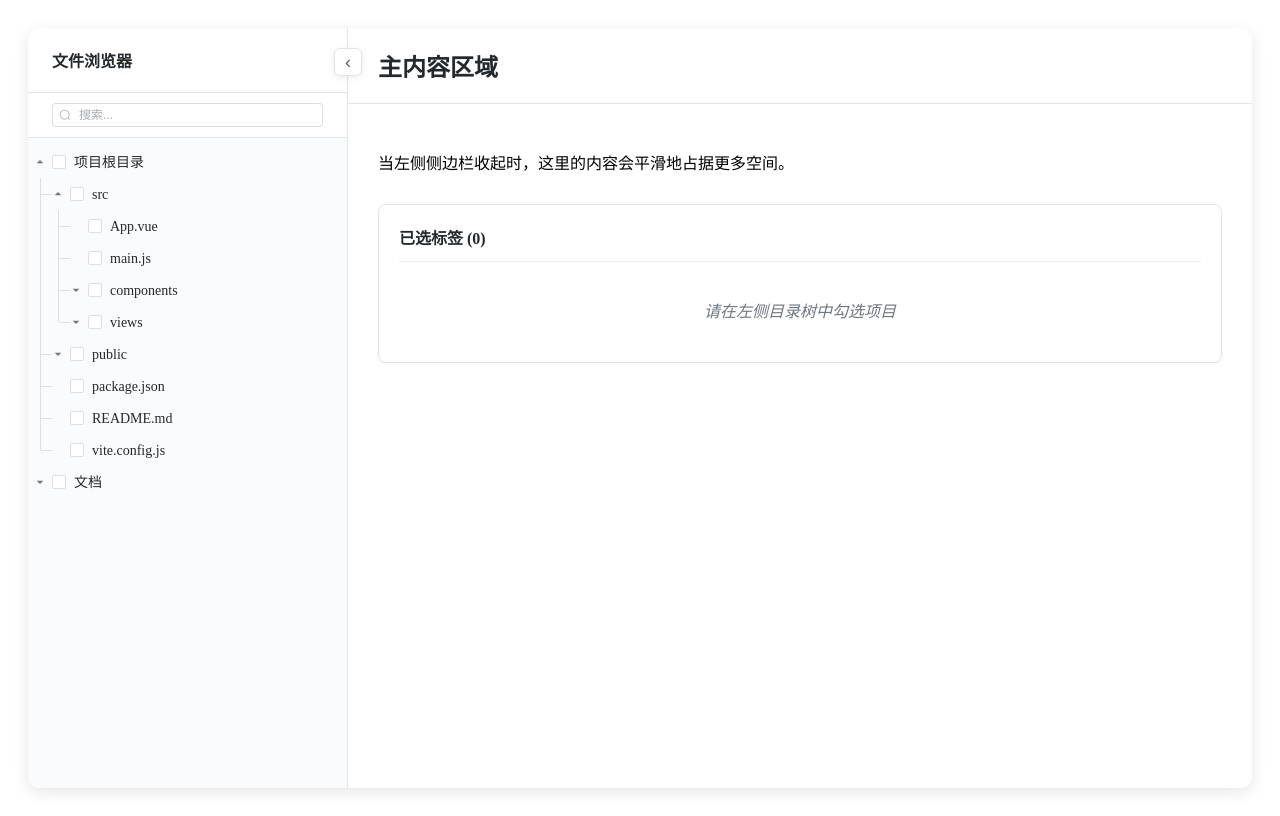
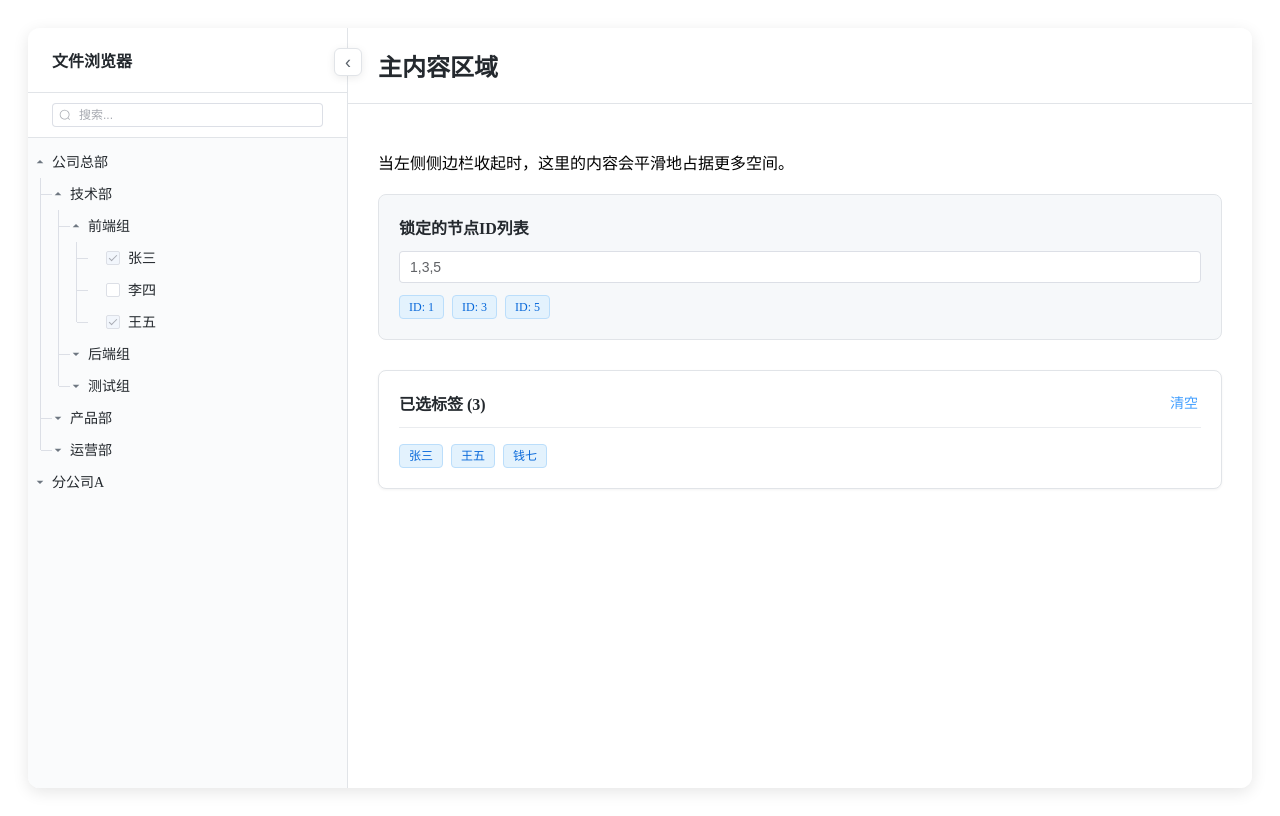
Before and after one commit to bonnbear/my-vue3-project, a Vue app: page / in a window 1280 px wide. Built offline with nearby package versions, Linux system fonts and the light colour scheme; what vue-grid-layout would draw is missing.

Commit message:
feat: 更新樹形組件，新增節點鎖定功能和已選標籤區域

```diff
--- a/src/App.vue
+++ b/src/App.vue
@@ -22,9 +22,10 @@
               <TreeNode
                 v-for="(node, index) in treeData"
                 v-show="node.visible !== false"
-                :key="node.name"
+                :key="node.id"
                 :node="node"
                 :selected-id="selectedNodeId"
+                :locked-ids="lockedIdList"
                 :level="0"
                 @node-click="handleNodeClick"
                 :is-last="index === treeData.length - 1"
@@ -55,6 +56,29 @@
             </p>
           </div>
 
+          <!-- 锁定ID列表设置区域 -->
+          <div class="locked-ids-area">
+            <div class="locked-ids-header">
+              <h3>锁定的节点ID列表</h3>
+            </div>
+            <div class="locked-ids-input">
+              <el-input
+                v-model="lockedIdsInput"
+                placeholder="输入要锁定的ID，用逗号分隔 (例如: 1,3,5)"
+                @change="updateLockedIds"
+              />
+            </div>
+            <div class="locked-ids-display" v-if="lockedIdList.length > 0">
+              <el-tag
+                v-for="id in lockedIdList"
+                :key="id"
+                class="locked-id-tag"
+              >
+                ID: {{ id }}
+              </el-tag>
+            </div>
+          </div>
+
           <!-- 穿梭框/已选标签区域 -->
           <div class="transfer-box-area">
             <div class="transfer-header">
@@ -64,8 +88,8 @@
             <div class="tags-container" v-if="checkedNodes.length > 0">
               <el-tag
                 v-for="node in checkedNodes"
-                :key="node.name"
-                closable
+                :key="node.id"
+                :closable="!lockedIdList.includes(node.id)"
                 @close="removeTag(node)"
                 class="selected-tag"
               >
@@ -84,26 +108,137 @@
 </template>
 
 <script setup>
-import { ref, reactive, computed, watch } from 'vue';
+import { ref, reactive, computed, watch, onMounted } from 'vue';
 import TreeNode from './TreeNode.vue';
 
 const isSidebarOpen = ref(true);
 const filterText = ref('');
+const lockedIdsInput = ref('1,3,5'); // 默认锁定的ID
+const lockedIdList = ref([1, 3, 5]); // 锁定的ID列表
 
+// 四層結構的樹資料，每個節點都有唯一的 id 屬性
 const treeData = reactive([
-  { name: '项目根目录', isOpen: true, checked: false, children: [
-      { name: 'src', isOpen: true, checked: false, children: [
-          { name: 'App.vue', checked: false },
-          { name: 'main.js', checked: false },
-          { name: 'components', checked: false, children: [ { name: 'Button.vue', checked: false }, { name: 'Modal.vue', checked: false }, { name: 'Card.vue', checked: false } ] },
-          { name: 'views', checked: false, children: [ { name: 'Home.vue', checked: false }, { name: 'About.vue', checked: false } ] }
-      ]},
-      { name: 'public', checked: false, children: [ { name: 'index.html', checked: false }, { name: 'favicon.ico', checked: false } ]},
-      { name: 'package.json', checked: false },
-      { name: 'README.md', checked: false },
-      { name: 'vite.config.js', checked: false }
-  ]},
-  { name: '文档', checked: false, children: [ { name: 'guide.md', checked: false }, { name: 'api.md', checked: false } ] }
+  {
+    id: 100,
+    name: '公司总部',
+    isOpen: true,
+    checked: false,
+    children: [
+      {
+        id: 110,
+        name: '技术部',
+        isOpen: true,
+        checked: false,
+        children: [
+          {
+            id: 111,
+            name: '前端组',
+            isOpen: true,
+            checked: false,
+            children: [
+              // 第四層 - 有 type 屬性，會顯示 checkbox
+              { id: 1, name: '张三', type: 'employee', checked: false },
+              { id: 2, name: '李四', type: 'employee', checked: false },
+              { id: 3, name: '王五', type: 'employee', checked: false }
+            ]
+          },
+          {
+            id: 112,
+            name: '后端组',
+            isOpen: false,
+            checked: false,
+            children: [
+              { id: 4, name: '赵六', type: 'employee', checked: false },
+              { id: 5, name: '钱七', type: 'employee', checked: false }
+            ]
+          },
+          {
+            id: 113,
+            name: '测试组',
+            isOpen: false,
+            checked: false,
+            children: [
+              { id: 6, name: '孙八', type: 'employee', checked: false },
+              { id: 7, name: '周九', type: 'employee', checked: false }
+            ]
+          }
+        ]
+      },
+      {
+        id: 120,
+        name: '产品部',
+        isOpen: false,
+        checked: false,
+        children: [
+          {
+            id: 121,
+            name: '产品设计组',
+            checked: false,
+            children: [
+              { id: 8, name: '吴十', type: 'employee', checked: false },
+              { id: 9, name: '郑十一', type: 'employee', checked: false }
+            ]
+          },
+          {
+            id: 122,
+            name: '用户研究组',
+            checked: false,
+            children: [
+              { id: 10, name: '冯十二', type: 'employee', checked: false }
+            ]
+          }
+        ]
+      },
+      {
+        id: 130,
+        name: '运营部',
+        isOpen: false,
+        checked: false,
+        children: [
+          {
+            id: 131,
+            name: '市场推广组',
+            checked: false,
+            children: [
+              { id: 11, name: '陈十三', type: 'employee', checked: false },
+              { id: 12, name: '褚十四', type: 'employee', checked: false }
+            ]
+          }
+        ]
+      }
+    ]
+  },
+  {
+    id: 200,
+    name: '分公司A',
+    checked: false,
+    children: [
+      {
+        id: 210,
+        name: '销售部',
+        checked: false,
+        children: [
+          {
+            id: 211,
+            name: '华东区',
+            checked: false,
+            children: [
+              { id: 13, name: '卫十五', type: 'employee', checked: false },
+              { id: 14, name: '蒋十六', type: 'employee', checked: false }
+            ]
+          },
+          {
+            id: 212,
+            name: '华南区',
+            checked: false,
+            children: [
+              { id: 15, name: '沈十七', type: 'employee', checked: false }
+            ]
+          }
+        ]
+      }
+    ]
+  }
 ]);
 
 const selectedNodeId = ref(null);
@@ -118,6 +253,35 @@ const handleNodeClick = (path) => {
 const toggleSidebar = () => {
   isSidebarOpen.value = !isSidebarOpen.value;
 };
+
+// --- 更新锁定ID列表 ---
+const updateLockedIds = () => {
+  const ids = lockedIdsInput.value
+    .split(',')
+    .map(s => parseInt(s.trim()))
+    .filter(n => !isNaN(n));
+  lockedIdList.value = ids;
+
+  // 自动选中锁定的节点
+  setLockedNodesChecked(treeData, ids);
+};
+
+// 递归设置锁定节点为选中状态
+const setLockedNodesChecked = (nodes, ids) => {
+  for (const node of nodes) {
+    if (ids.includes(node.id)) {
+      node.checked = true;
+    }
+    if (node.children && node.children.length > 0) {
+      setLockedNodesChecked(node.children, ids);
+    }
+  }
+};
+
+// 初始化时设置锁定节点为选中状态
+onMounted(() => {
+  setLockedNodesChecked(treeData, lockedIdList.value);
+});
 
 // --- Search Logic ---
 watch(filterText, (val) => {
@@ -179,13 +343,20 @@ const checkedNodes = computed(() => {
 });
 
 const removeTag = (node) => {
+  // 如果节点被锁定，不允许移除
+  if (lockedIdList.value.includes(node.id)) {
+    return;
+  }
   node.checked = false;
 };
 
 const clearAllTags = () => {
   const clearNodes = (nodes) => {
     nodes.forEach(node => {
-      node.checked = false;
+      // 只清除未锁定的节点
+      if (!lockedIdList.value.includes(node.id)) {
+        node.checked = false;
+      }
       if (node.children) {
         clearNodes(node.children);
       }
@@ -243,6 +414,41 @@ body { font-family: -apple-system, BlinkMacSystemFont, 'Segoe UI', Roboto, 'Helv
   padding: 8px 0;
 }
 
+/* --- 锁定ID区域样式 --- */
+.locked-ids-area {
+  margin-top: 20px;
+  padding: 20px;
+  background-color: #f6f8fa;
+  border: 1px solid #e1e4e8;
+  border-radius: 8px;
+}
+
+.locked-ids-header {
+  margin-bottom: 12px;
+
+  h3 {
+    margin: 0;
+    font-size: 16px;
+    color: #24292e;
+  }
+}
+
+.locked-ids-input {
+  margin-bottom: 12px;
+}
+
+.locked-ids-display {
+  display: flex;
+  flex-wrap: wrap;
+  gap: 8px;
+}
+
+.locked-id-tag {
+  background-color: #e3f2fd;
+  border-color: #bbdefb;
+  color: #0969da;
+}
+
 /* --- 穿梭框区域样式 --- */
 .transfer-box-area {
   margin-top: 30px;
--- a/src/TreeNode.vue
+++ b/src/TreeNode.vue
@@ -19,8 +19,11 @@
       <span v-else class="node-expand-icon placeholder"></span>
 
       <span class="node-content-wrapper">
-        <span class="node-checkbox" @click.stop>
-          <el-checkbox v-model="node.checked" />
+        <span v-if="node.type" class="node-checkbox" @click.stop>
+          <el-checkbox
+            v-model="node.checked"
+            :disabled="isLocked"
+          />
         </span>
         <span class="node-label">{{ node.name }}</span>
       </span>
@@ -30,9 +33,10 @@
       <ul class="tree-node-children" v-if="isFolder && isOpen">
         <TreeNode
           v-for="(child, index) in visibleChildren"
-          :key="child.name"
+          :key="child.id"
           :node="child"
           :selected-id="selectedId"
+          :locked-ids="lockedIds"
           :level="level + 1"
           :is-last="index === visibleChildren.length - 1"
           @node-click="$emit('node-click', $event)"
@@ -44,11 +48,12 @@
 </template>
 
 <script setup>
-import { ref, computed } from 'vue';
+import { ref, computed, watch } from 'vue';
 
 const props = defineProps({
   node: { type: Object, required: true },
   selectedId: { type: [String, Number, null], default: null },
+  lockedIds: { type: Array, default: () => [] },
   level: { type: Number, default: 0 },
   isLast: { type: Boolean, default: false },
   path: {
@@ -63,6 +68,18 @@ const isOpen = ref(props.node.isOpen || false);
 const isFolder = computed(() => props.node.children && props.node.children.length > 0);
 const isSelected = computed(() => props.node.name === props.selectedId);
 const indent = computed(() => props.level * 18);
+
+// 检查当前节点是否被锁定
+const isLocked = computed(() => {
+  return props.lockedIds.includes(props.node.id);
+});
+
+// 当节点被锁定时，确保它是选中状态
+watch(isLocked, (locked) => {
+  if (locked && !props.node.checked) {
+    props.node.checked = true;
+  }
+}, { immediate: true });
 
 // Filter visible children for rendering
 const visibleChildren = computed(() => {
```
